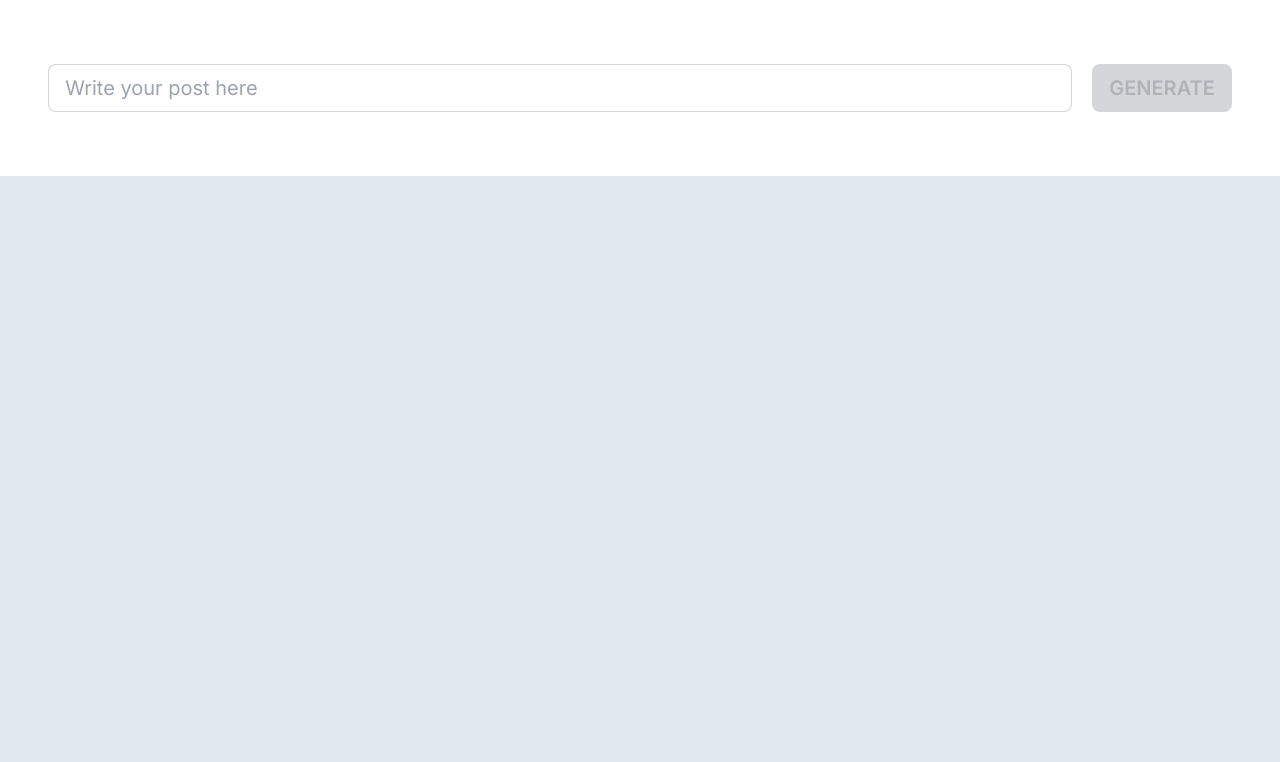
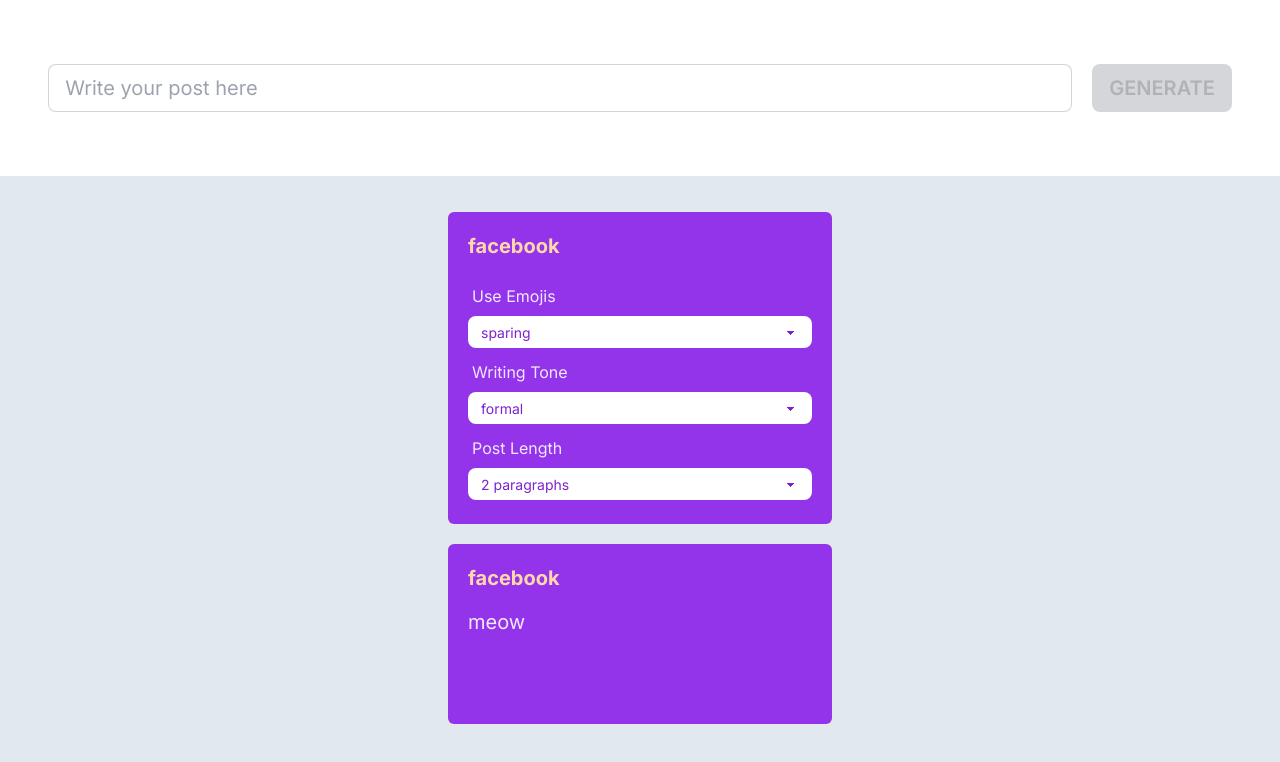
Before and after one commit to Leon-Avanade-Carbonell/persona-builder, a Next.js app: page /post-manager in a window 1280 px wide. Shown: the top 762 px of the page. Built offline with nearby package versions, Linux system fonts and the light colour scheme.

Commit message:
Added UI for levers

```diff
--- /dev/null
+++ b/components/cards/post-card.tsx
@@ -0,0 +1,110 @@
+import {
+  EmojiLeverType,
+  PostBodyParams,
+  PostLengthType,
+  SocialMediaType,
+  WritingToneLever,
+  emojiLever,
+  postLength,
+  writingToneLever
+} from '@/types'
+import { InputHTMLAttributes, SelectHTMLAttributes, useReducer } from 'react'
+
+export interface IPostCardProps {
+  source: SocialMediaType
+  thoughts: string
+  defaults?: PostBodyParams
+}
+
+const reducer = (
+  state: PostBodyParams,
+  nextState: Partial<PostBodyParams>
+): PostBodyParams => {
+  return { ...state, ...nextState }
+}
+
+const baseDefaults: PostBodyParams = {
+  emojiTone: 'sparing',
+  postLength: '2 paragraphs',
+  writingTone: 'Amused'
+}
+
+function PostCard({
+  source,
+  thoughts,
+  defaults = baseDefaults
+}: IPostCardProps) {
+  const [state, dispatch] = useReducer(reducer, { ...defaults })
+  return (
+    <>
+      <div className="flex flex-1 flex-col max-w-sm">
+        <div className="w-lg min-h-lg w-full p-5 bg-purple-600 rounded-md my-5 mx-auto">
+          <div className="mb-4 text-orange-200 text-xl font-bold">{source}</div>
+          <Levers
+            label="Use Emojis"
+            defaultValue={state.emojiTone}
+            onChange={(value) =>
+              dispatch({
+                emojiTone: value.currentTarget.value as EmojiLeverType
+              })
+            }
+          >
+            {emojiLever.map((entry) => (
+              <option key={entry}>{entry}</option>
+            ))}
+          </Levers>
+          <Levers
+            label="Writing Tone"
+            defaultValue={state.emojiTone}
+            onChange={(value) =>
+              dispatch({
+                writingTone: value.currentTarget.value as WritingToneLever
+              })
+            }
+          >
+            {writingToneLever.map((entry) => (
+              <option key={entry}>{entry.toLocaleLowerCase()}</option>
+            ))}
+          </Levers>
+          <Levers
+            label="Post Length"
+            defaultValue={state.postLength}
+            onChange={(value) =>
+              dispatch({
+                postLength: value.currentTarget.value as PostLengthType
+              })
+            }
+          >
+            {postLength.map((entry) => (
+              <option key={entry}>{entry.toLocaleLowerCase()}</option>
+            ))}
+          </Levers>
+        </div>
+        <div className="w-lg max-h-[13.5rem] w-full p-5 bg-purple-600 rounded-md">
+          <div className="mb-4 text-orange-200 text-xl font-bold">{source}</div>
+          <div className="h-24 text-xl">{thoughts || 'loading...'}</div>
+        </div>
+      </div>
+    </>
+  )
+}
+
+interface ILeverProps extends SelectHTMLAttributes<HTMLSelectElement> {
+  label: string
+}
+
+function Levers({ label, ...props }: ILeverProps) {
+  return (
+    <div className="form-control w-full max-w-sm mb-1">
+      <label className="label">{label}</label>
+      <select
+        placeholder={label}
+        className="select w-full max-w-sm text-purple-700 select-sm"
+        {...props}
+        // onChange={(entry) => setName(entry.currentTarget.value)}
+      />
+    </div>
+  )
+}
+
+export default PostCard
--- a/components/pages/PostManager.tsx
+++ b/components/pages/PostManager.tsx
@@ -1,6 +1,7 @@
 'use client'
 
 import { useState } from 'react'
+import PostCard from '../cards/post-card'
 
 function PostManager() {
   const [message, setMessage] = useState('')
@@ -34,7 +35,11 @@
                 Generate
               </button>
             </div>
-            <div className="flex-1  justify-center items-center bg-slate-200 "></div>
+            <div className="flex-1  justify-center items-center bg-slate-200 ">
+              <div className="flex flex-1 gap-4 justify-center text-purple-100 mt-4">
+                <PostCard thoughts="meow" source="facebook" />
+              </div>
+            </div>
           </div>
         </div>
       </div>
--- a/types.ts
+++ b/types.ts
@@ -33,3 +33,45 @@
 export interface IProfileSummary extends ProfileFormType {
   summary: string
 }
+
+export const emojiLever = ['none', 'sparing', 'lots'] as const
+export type EmojiLeverType = (typeof emojiLever)[number]
+
+export const writingToneLever = [
+  'Formal',
+  'Humorous',
+  'Assertive',
+  'Encouraging',
+  'Optimism',
+  'Concerned',
+  'Friendly',
+  'Persuasive',
+  'Curious',
+  'Humorous',
+  'Joyful',
+  'Pessimism',
+  'Serious',
+  'Accusatory',
+  'Amused',
+  'Cooperative',
+  'Empathetic',
+  'Informal',
+  'Regretful'
+] as const
+export type WritingToneLever = (typeof writingToneLever)[number]
+
+export const postLength = [
+  '10 words',
+  '20 words',
+  '30 words',
+  '1 paragraph',
+  '2 paragraphs',
+  '3 paragraphs'
+] as const
+export type PostLengthType = (typeof postLength)[number]
+
+export type PostBodyParams = {
+  emojiTone: EmojiLeverType
+  writingTone: WritingToneLever
+  postLength: PostLengthType
+}
```
